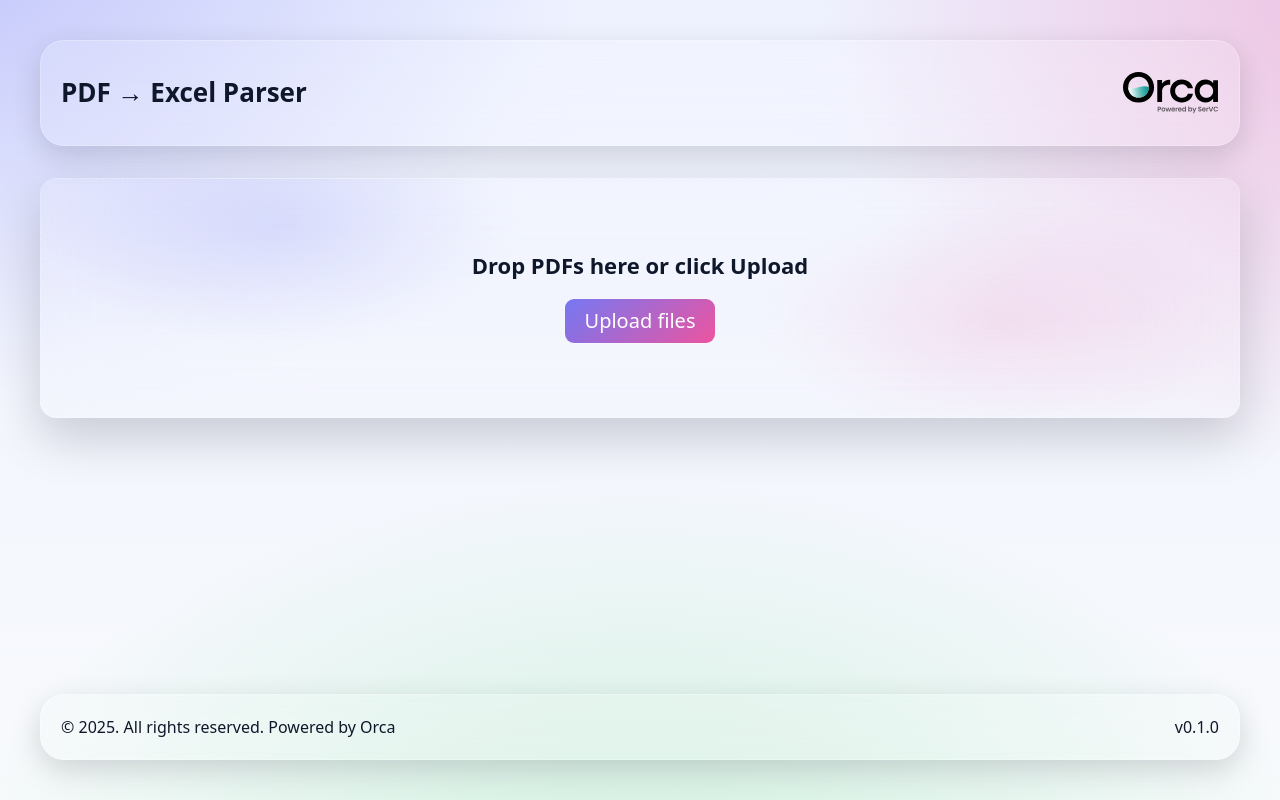
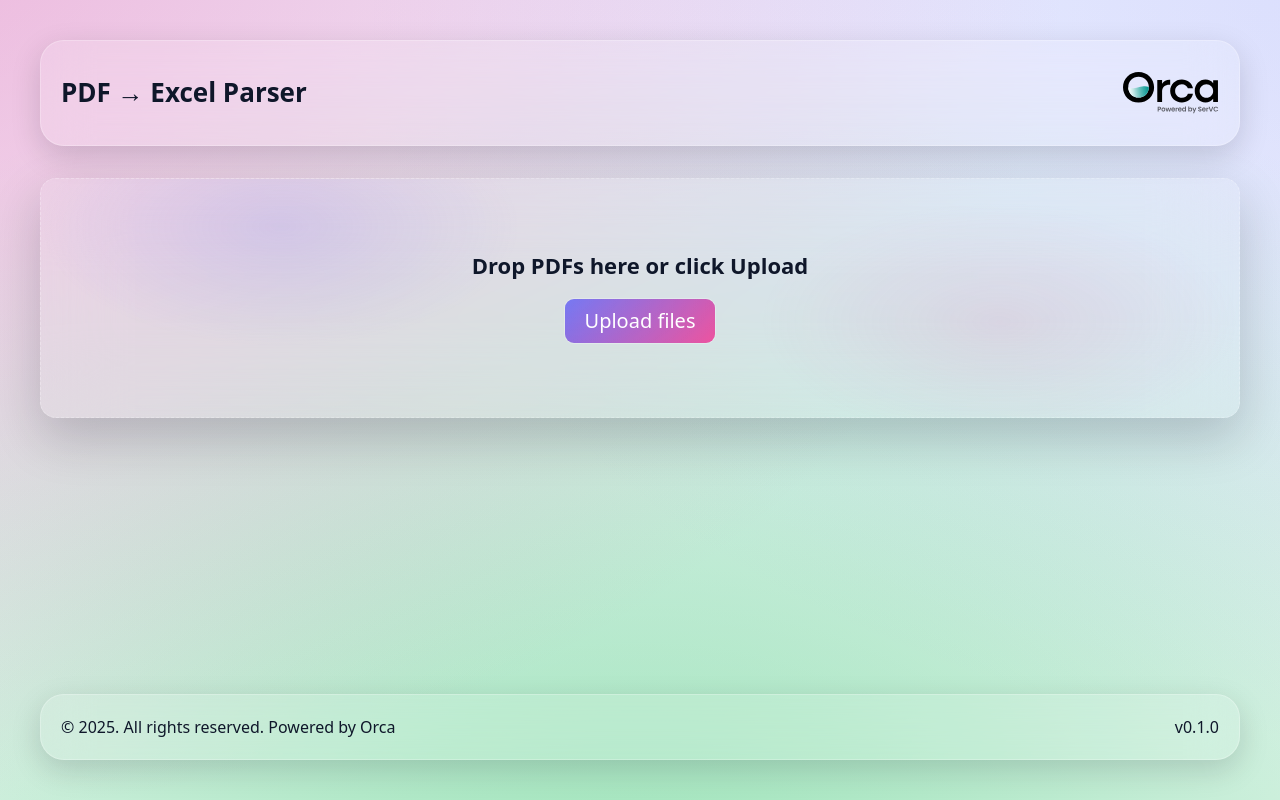
Before and after one commit to Servc-account/PDF_to_Excel_Parser, a React (Vite) app: page / in a window 1280 px wide. Built offline with nearby package versions, Linux system fonts and the light colour scheme; no server answers.

Commit message:
Update index.css to enhance background gradients for light and dark themes. Adjust gradient sizes and opacities for improved visual appeal and consistency across themes.

```diff
--- a/src/index.css
+++ b/src/index.css
@@ -9,20 +9,21 @@
   --glass-shadow: 0 10px 30px rgba(2, 6, 23, 0.15);
   --surface: rgba(255, 255, 255, 0.6);
   --bg-gradient:
-    radial-gradient(1200px 800px at -10% -10%, rgba(99,102,241,0.35), transparent 60%),
-    radial-gradient(1000px 800px at 110% 0%, rgba(236,72,153,0.30), transparent 60%),
-    radial-gradient(1200px 800px at 50% 120%, rgba(34,197,94,0.22), transparent 60%),
+    radial-gradient(1600px 1200px at -10% -10%, rgba(236,72,153,0.35), transparent 75%),
+    radial-gradient(1400px 1000px at 110% 0%, rgba(99,102,241,0.15), transparent 75%),
+    radial-gradient(1600px 1200px at 50% 120%, rgba(34,197,94,0.45), transparent 78%),
     linear-gradient(180deg, #eef2ff 0%, #f8fafc 100%);
 }
+
 .dark:root, .dark :root {
   --glass-bg: rgba(2, 6, 23, 0.35);
   --glass-border: rgba(148, 163, 184, 0.2);
   --glass-shadow: 0 10px 30px rgba(0, 0, 0, 0.45);
   --surface: rgba(17, 24, 39, 0.6);
   --bg-gradient:
-    radial-gradient(1200px 800px at -10% -10%, rgba(99,102,241,0.35), transparent 60%),
-    radial-gradient(1000px 800px at 110% 0%, rgba(236,72,153,0.30), transparent 60%),
-    radial-gradient(1200px 800px at 50% 120%, rgba(34,197,94,0.18), transparent 60%),
+    radial-gradient(1600px 1200px at -10% -10%, rgba(236,72,153,0.35), transparent 78%),
+    radial-gradient(1400px 1000px at 110% 0%, rgba(99,102,241,0.15), transparent 78%),
+    radial-gradient(1600px 1200px at 50% 120%, rgba(34,197,94,0.40), transparent 80%),
     linear-gradient(180deg, #0f172a 0%, #020617 100%);
 }
 
```
